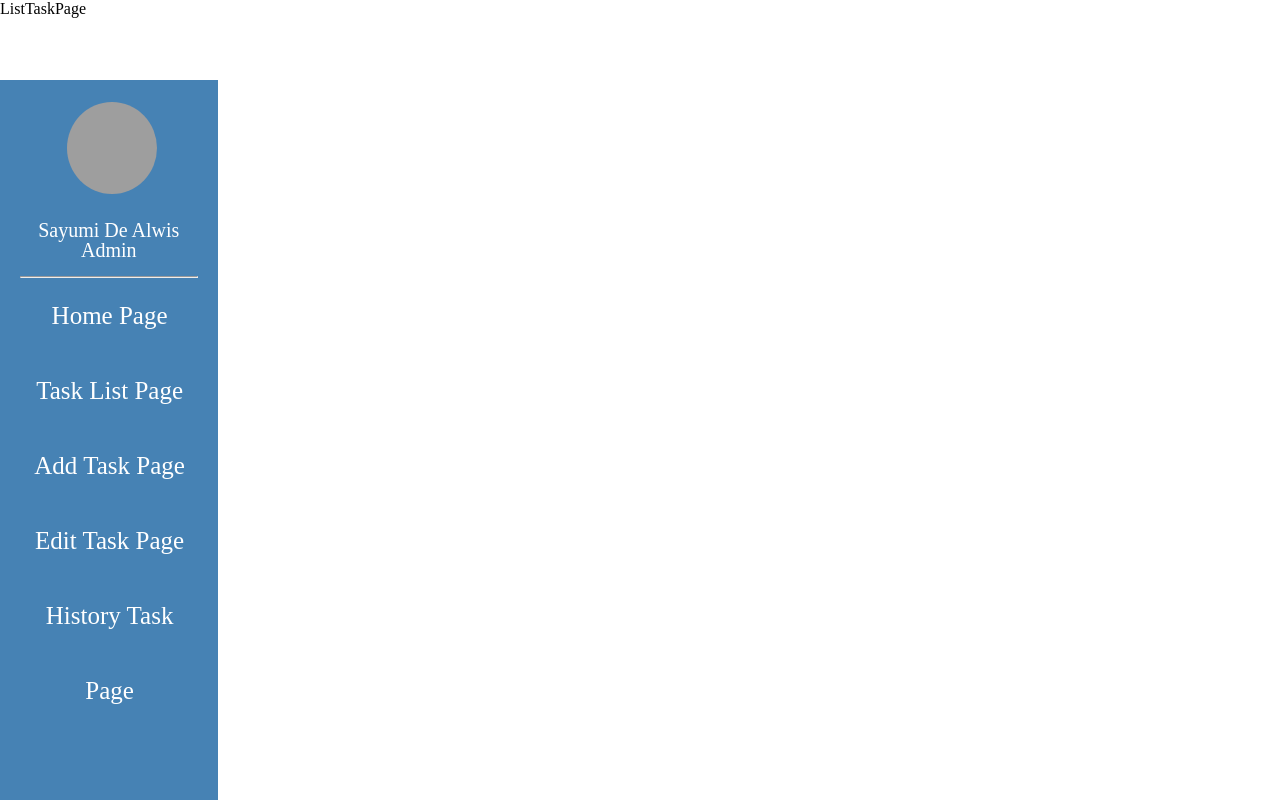
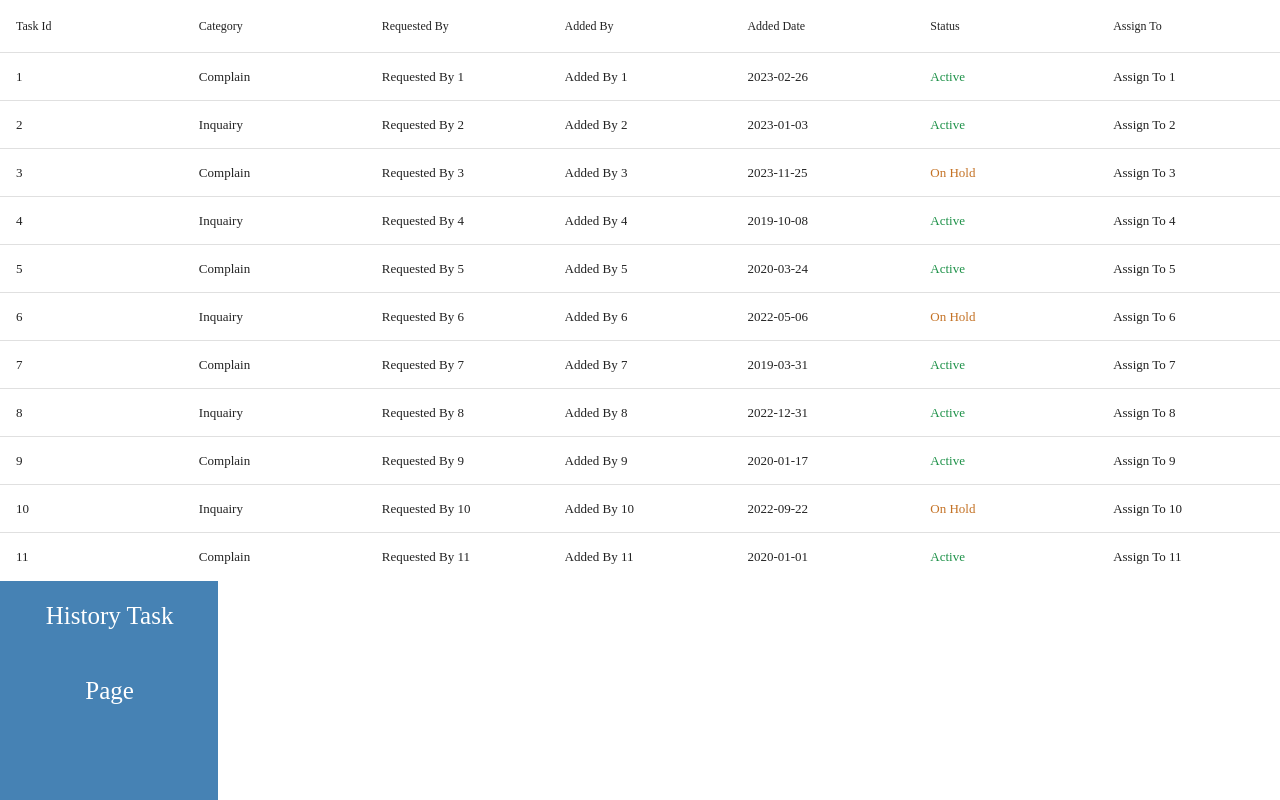
Before and after one commit to Sayumidealwis/sample-page-frontend, a React (Create React App) app: page /tasklist in a window 1280 px wide. Built offline with nearby package versions, Linux system fonts and the light colour scheme; grey boxes are pictures that could not be loaded.

Commit message:
Data table added

```diff
--- a/src/Pages/ListTaskPage.jsx
+++ b/src/Pages/ListTaskPage.jsx
@@ -1,8 +1,172 @@
 import React from 'react'
 import '../Styles/ListTaskPage.css'
+import DataTable from 'react-data-table-component'
+
+const getColor = (status) => {
+  switch (status.toLowerCase()) {
+    case 'active':
+      return '#1d9148'
+    case 'on hold':
+      return '#c47225'
+    default:
+      return '#000000'
+  }
+}
+
+const column = [
+  {
+    name: 'Task Id',
+    selector: (row) => row.id,
+    sortable: true,
+  },
+  {
+    name: 'Category',
+    selector: (row) => row.category,
+    sortable: true,
+  },
+  {
+    name: 'Requested By',
+    selector: (row) => row.requestedBy,
+  },
+  {
+    name: 'Added By',
+    selector: (row) => row.addedBy,
+  },
+  {
+    name: 'Added Date',
+    selector: (row) => row.addedDate,
+    sortable: true,
+  },
+  {
+    name: 'Status',
+    selector: (row) => row.status,
+    cell: (row) => (
+      <div
+        style={{
+          color: getColor(row.status),
+        }}
+      >
+        {row.status}
+      </div>
+    ),
+  },
+  {
+    name: 'Assign To',
+    selector: (row) => row.assignTo,
+  },
+]
+
+const data = [
+  {
+    id: 1,
+    category: 'Complain',
+    requestedBy: 'Requested By 1',
+    addedBy: 'Added By 1',
+    addedDate: '2023-02-26',
+    status: 'Active',
+    assignTo: 'Assign To 1',
+  },
+  {
+    id: 2,
+    category: 'Inquairy',
+    requestedBy: 'Requested By 2',
+    addedBy: 'Added By 2',
+    addedDate: '2023-01-03',
+    status: 'Active',
+    assignTo: 'Assign To 2',
+  },
+  {
+    id: 3,
+    category: 'Complain',
+    requestedBy: 'Requested By 3',
+    addedBy: 'Added By 3',
+    addedDate: '2023-11-25',
+    status: 'On Hold',
+    assignTo: 'Assign To 3',
+  },
+  {
+    id: 4,
+    category: 'Inquairy',
+    requestedBy: 'Requested By 4',
+    addedBy: 'Added By 4',
+    addedDate: '2019-10-08',
+    status: 'Active',
+    assignTo: 'Assign To 4',
+  },
+  {
+    id: 5,
+    category: 'Complain',
+    requestedBy: 'Requested By 5',
+    addedBy: 'Added By 5',
+    addedDate: '2020-03-24',
+    status: 'Active',
+    assignTo: 'Assign To 5',
+  },
+  {
+    id: 6,
+    category: 'Inquairy',
+    requestedBy: 'Requested By 6',
+    addedBy: 'Added By 6',
+    addedDate: '2022-05-06',
+    status: 'On Hold',
+    assignTo: 'Assign To 6',
+  },
+  {
+    id: 7,
+    category: 'Complain',
+    requestedBy: 'Requested By 7',
+    addedBy: 'Added By 7',
+    addedDate: '2019-03-31',
+    status: 'Active',
+    assignTo: 'Assign To 7',
+  },
+  {
+    id: 8,
+    category: 'Inquairy',
+    requestedBy: 'Requested By 8',
+    addedBy: 'Added By 8',
+    addedDate: '2022-12-31',
+    status: 'Active',
+    assignTo: 'Assign To 8',
+  },
+  {
+    id: 9,
+    category: 'Complain',
+    requestedBy: 'Requested By 9',
+    addedBy: 'Added By 9',
+    addedDate: '2020-01-17',
+    status: 'Active',
+    assignTo: 'Assign To 9',
+  },
+  {
+    id: 10,
+    category: 'Inquairy',
+    requestedBy: 'Requested By 10',
+    addedBy: 'Added By 10',
+    addedDate: '2022-09-22',
+    status: 'On Hold',
+    assignTo: 'Assign To 10',
+  },
+  {
+    id: 11,
+    category: 'Complain',
+    requestedBy: 'Requested By 11',
+    addedBy: 'Added By 11',
+    addedDate: '2020-01-01',
+    status: 'Active',
+    assignTo: 'Assign To 11',
+  },
+]
 
 const ListTaskPage = () => {
-  return <div>ListTaskPage</div>
+  return (
+    <div>
+      <DataTable
+        columns={column}
+        data={data}
+      />
+    </div>
+  )
 }
 
 export default ListTaskPage
```
